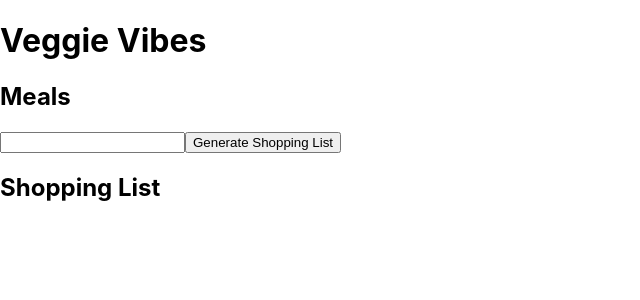
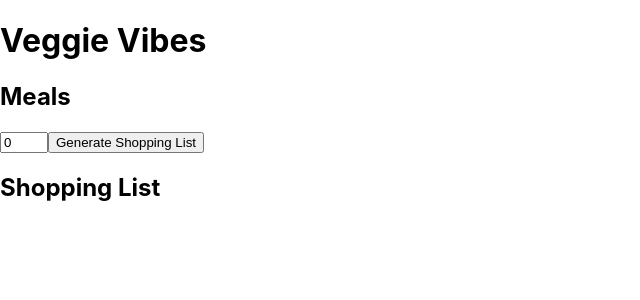
Before and after one commit to kyleabrahamse/recipe-planner, a React (Create React App) app: page / in a window 1280 px wide. Shown: the top 300 px of the page, without its empty margins (0-640 px from the left). Built offline with nearby package versions, Linux system fonts and the light colour scheme; the HTML template or start-up script is replaced by a standard one.

Commit message:
ingredients rendering on screen

```diff
--- a/src/App.js
+++ b/src/App.js
@@ -2,16 +2,49 @@ import recipes from "./recipes";
 import { useState } from "react";
 
 function App() {
+  const [weeklyRecipes, setWeeklyRecipes] = useState([]);
+  const [num, setNum] = useState(0);
+
+  function handleClick() {
+    const selectedRecipes = [];
+    for (let i = 0; i < num; i++) {
+      selectedRecipes.push(getRandomRecipe(recipes));
+    }
+    setWeeklyRecipes(selectedRecipes);
+  }
+
+  function handleChange(event) {
+    setNum(event.target.value);
+  }
+
+  function getRandomRecipe(arr) {
+    const random = Math.floor(Math.random() * arr.length);
+    return arr[random];
+  }
+
+  console.log(weeklyRecipes);
+
   return (
     <div className="App">
       <h1>Veggie Vibes</h1>
       <h2>Meals</h2>
       <ul></ul>
       <div>
-        <input />
-        <button>Generate Shopping List</button>
+        <input
+          type="number"
+          min="0"
+          max="7"
+          onChange={handleChange}
+          value={num}
+        />
+        <button onClick={handleClick}>Generate Shopping List</button>
       </div>
       <h2>Shopping List</h2>
+      <ul>
+        {weeklyRecipes.map((recipe, i) => (
+          <li key={i}>{recipe.ingredients}</li>
+        ))}
+      </ul>
     </div>
   );
 }
--- a/src/recipes.js
+++ b/src/recipes.js
@@ -616,6 +616,4 @@ let recipes = [
   },
 ];
 
-  const aisles = [{freshProduce: ["onion", "lime", "basil", "rocket"]}, {fridgeyStuff: ["burger patties"]}]
-
-  export default {recipes, aisles}
+export default recipes;
```
Lines whose indentation alone changed are shown as unchanged.
